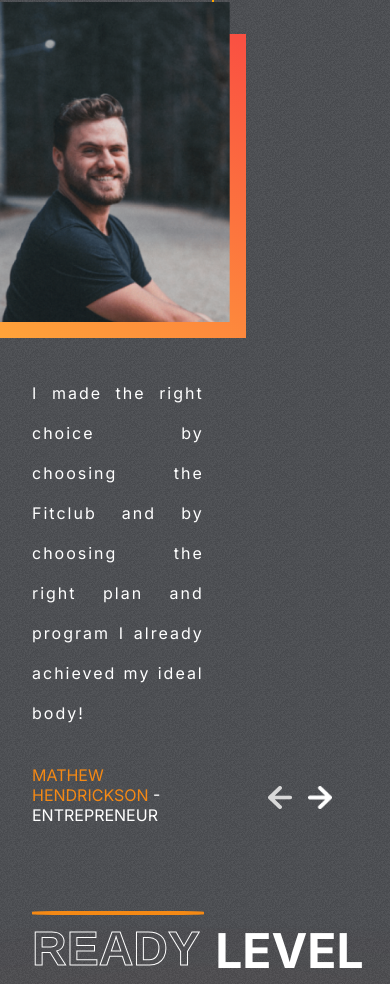
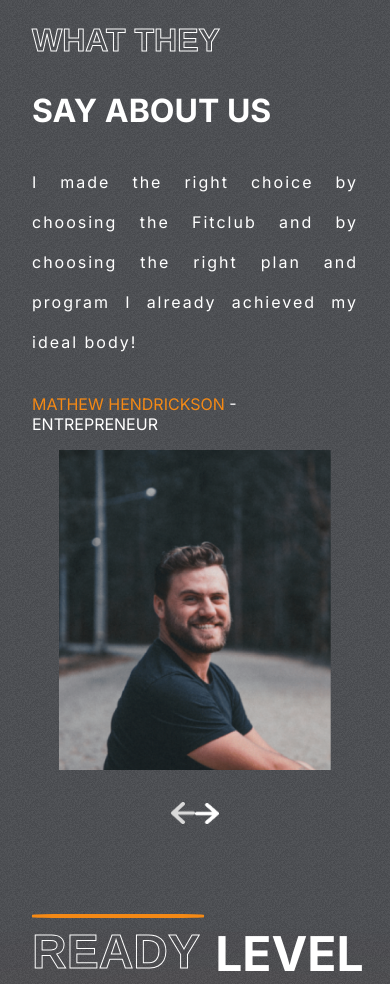
Before and after one commit to frederick486/FITCLUB, a React (Create React App) app in the folder FitClub-Starter/: page / in a window 390 px wide. Shown: the part 5245-6229 px from the top of the page. Built offline with nearby package versions, Linux system fonts and the light colour scheme.

Commit message:
Responsive <Testimonials/>

```diff
--- a/FitClub-Starter/src/assets/Testimonials/Testimonials.css
+++ b/FitClub-Starter/src/assets/Testimonials/Testimonials.css
@@ -77,3 +77,35 @@
     width: 1.5rem;
     cursor: pointer;
 }
+
+@media screen and (max-width: 768px) {
+    .Testimonials {
+        flex-direction: column;
+    }
+    .left-t>:nth-child(2),
+    .left-t>:nth-child(3) {
+        font-size: xx-large;
+    }
+    .right-t {
+        display: flex;
+        flex-direction: column;
+        align-items: center;
+        justify-content: center;
+        gap: 2rem;
+    }
+    .right-t>div {
+        position: relative;
+        display: none;
+    }
+    .right-t>img {
+        top: 0;
+        right: 0;
+        position: relative;
+        align-self: center;
+    }
+    .right-t>:last-child {
+        display: block;
+        bottom: 0;
+        left: 0;
+    }
+}
```
